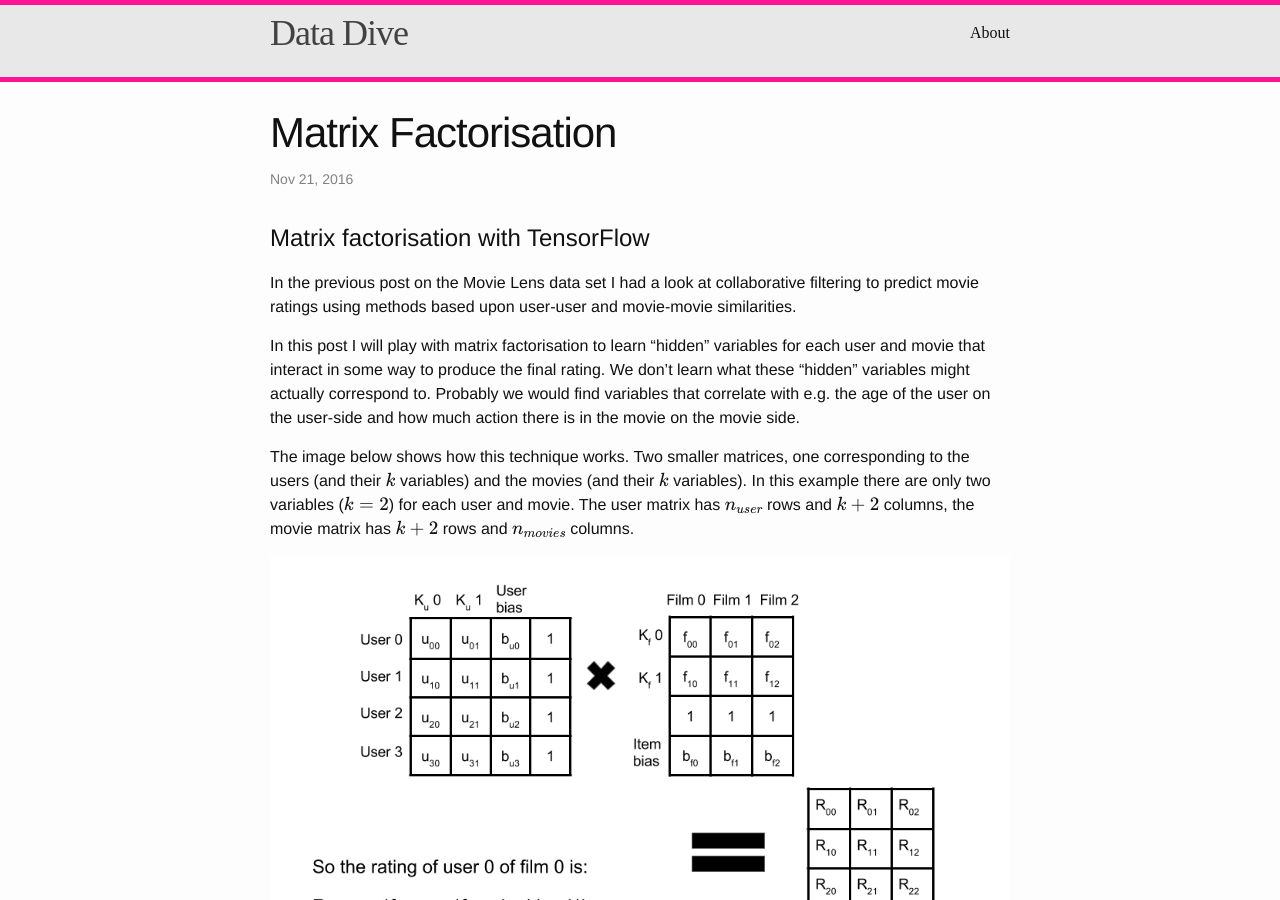
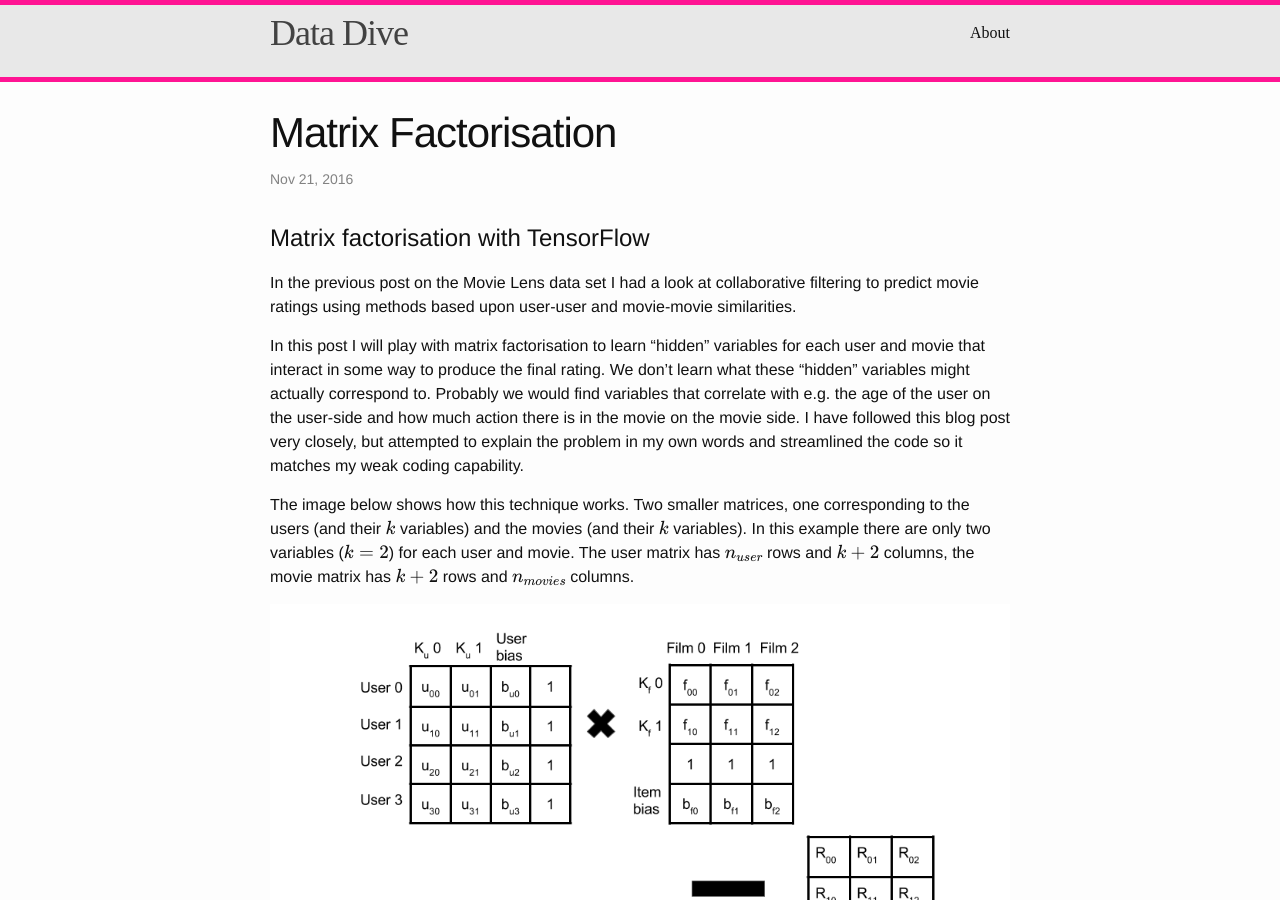
Before and after one commit to alexabate/alexabate.github.io, a Jekyll site: the page built from _posts/2016-11-21-matrix-factorization.md, in a window 1280 px wide and 900 px high. Built offline with Jekyll 4.4.1, drawn with Linux system fonts in a browser that asks for light colours; some web fonts are replaced; formulas are drawn with MathJax 3.

Commit message:
Update 2016-11-21-matrix-factorization.md

```diff
--- a/_posts/2016-11-21-matrix-factorization.md
+++ b/_posts/2016-11-21-matrix-factorization.md
@@ -19,7 +19,8 @@ In this post I will play with matrix factorisation to learn "hidden" variables
 for each user and movie that interact in some way to produce the final rating.
 We don't learn what these "hidden" variables might actually correspond to.
 Probably we would find variables that correlate with e.g. the age of the user on
-the user-side and how much action there is in the movie on the movie side.
+the user-side and how much action there is in the movie on the movie side. I have followed this [blog post](http://katbailey.github.io/post/matrix-factorization-with-tensorflow/) very closely, but attempted to
+explain the problem in my own words and streamlined the code so it matches my weak coding capability.
 
 The image below shows how this technique works. Two smaller matrices, one
 corresponding to the users (and their $$k$$ variables) and the movies (and their
```
